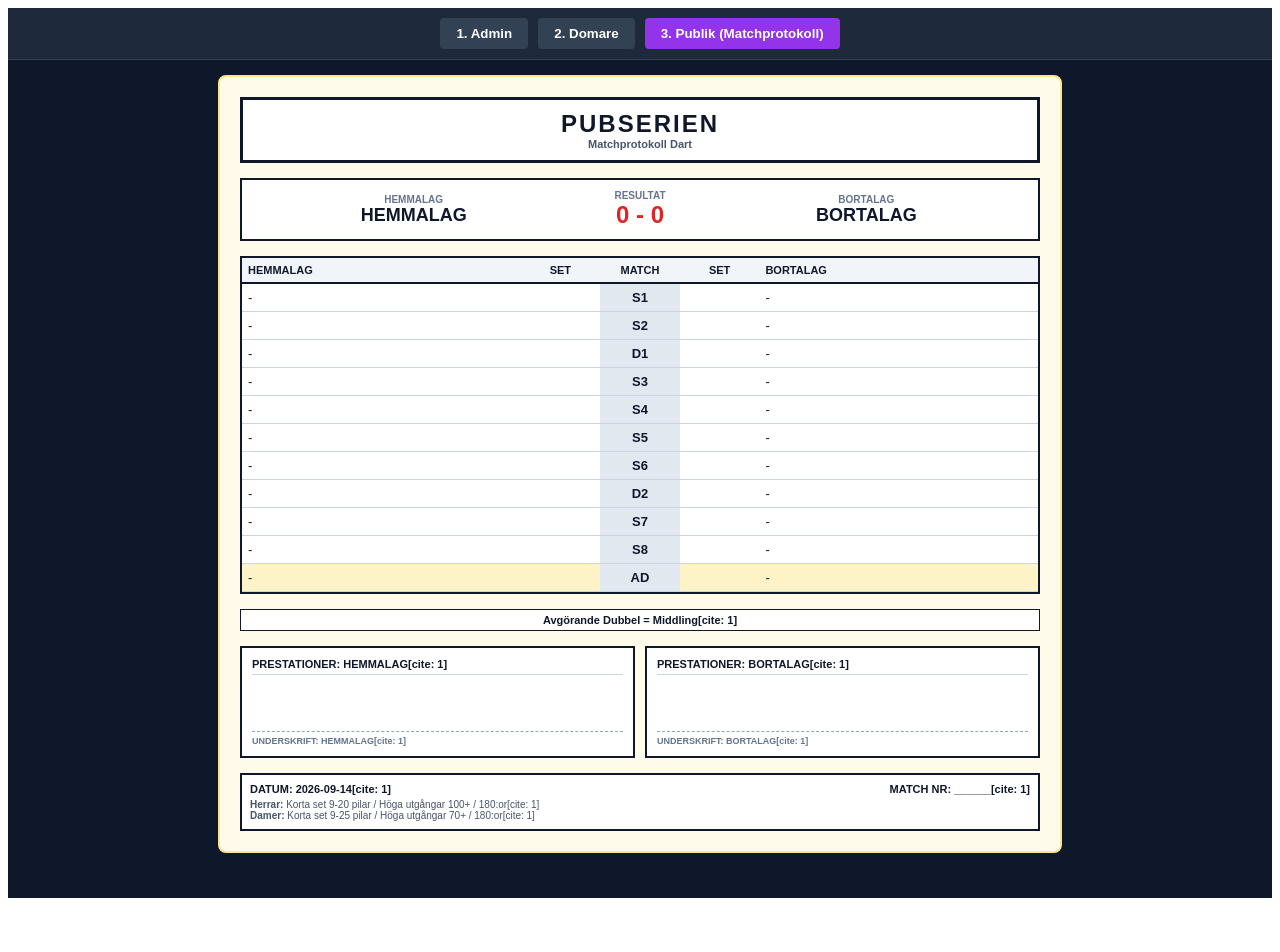
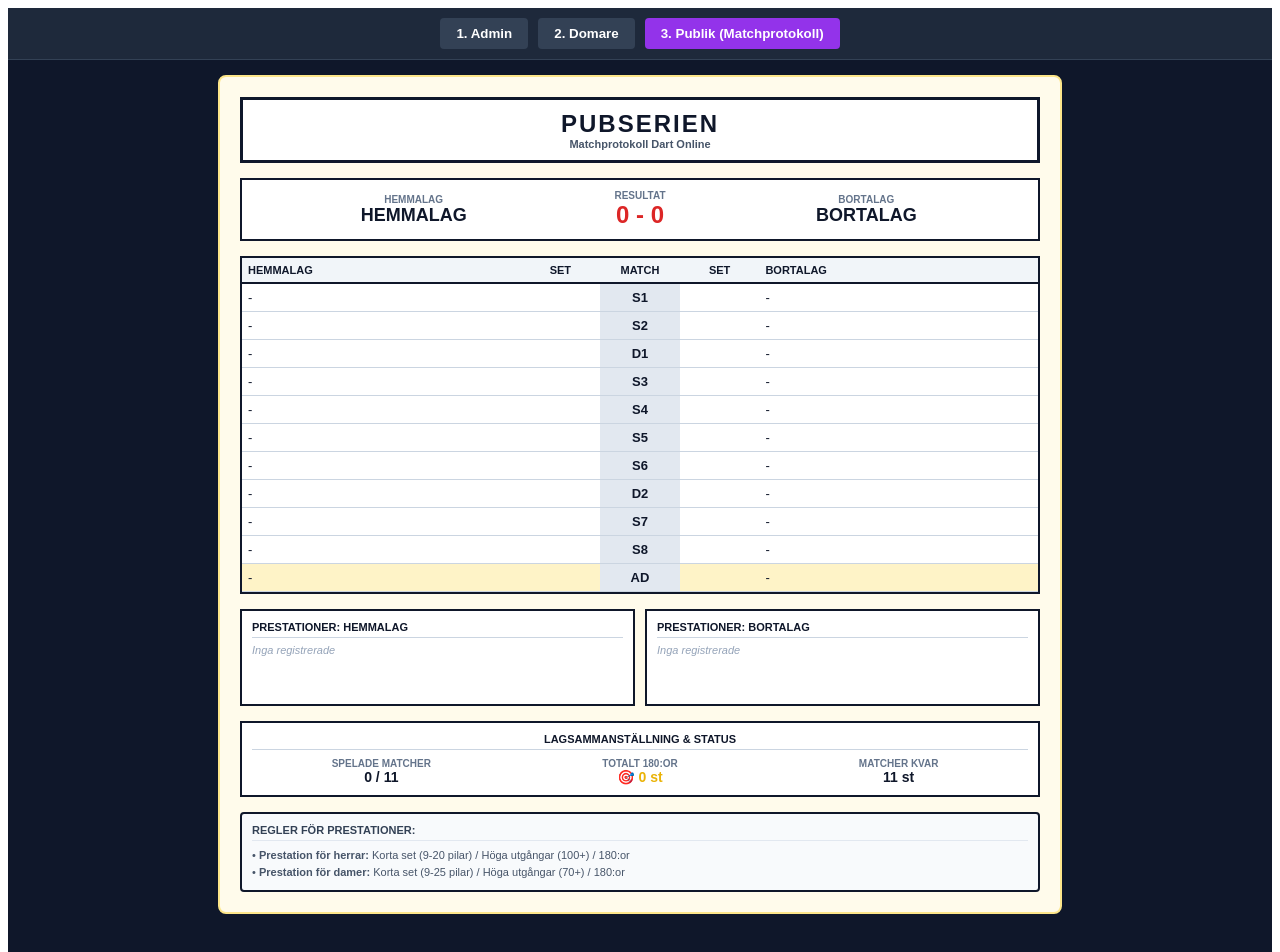
Before and after one commit to Ogge88/Dart-pubserie, a Next.js app: page / in a window 1280 px wide. Shown: the top 952 px of the page. Before the commit the page ends 906 px from the top, so only its background shows below. Built offline with nearby package versions, Linux system fonts and the light colour scheme.

Commit message:
Update index.js

```diff
--- a/pages/index.js
+++ b/pages/index.js
@@ -14,34 +14,66 @@ const INITIAL_SUB_MATCHES = [
   { id: 'AD', name: 'Avgörande Dubbel', type: 'double', homePlayer: '', awayPlayer: '', homeScore: 0, awayScore: 0, status: 'pending' }
 ];
 
+// --- 1. ADMIN VY (MED MANUELL RESULTATREDIGERING) ---
 function AdminView({ matchData, setMatchData }) {
   const handleTeamChange = (e) => setMatchData({ ...matchData, [e.target.name]: e.target.value });
-  const handlePlayerChange = (id, field, value) => {
-    const updated = matchData.subMatches.map(sm => sm.id === id ? { ...sm, [field]: value } : sm);
+
+  const handleSubMatchChange = (id, field, value) => {
+    const updated = matchData.subMatches.map(sm => {
+      if (sm.id === id) {
+        const updatedMatch = { ...sm, [field]: value };
+        // Om man ändrar poäng eller status manuellt
+        if (field === 'homeScore' || field === 'awayScore') {
+          updatedMatch[field] = parseInt(value, 10) || 0;
+        }
+        return updatedMatch;
+      }
+      return sm;
+    });
     setMatchData({ ...matchData, subMatches: updated });
   };
 
   return (
-    <div style={{ maxWidth: '600px', margin: '0 auto', fontFamily: 'sans-serif' }}>
-      <h1 style={{ color: '#60a5fa', fontSize: '20px', fontWeight: 'bold', marginBottom: '15px' }}>Admin - Laguppställning</h1>
+    <div style={{ maxWidth: '750px', margin: '0 auto', fontFamily: 'sans-serif' }}>
+      <h1 style={{ color: '#60a5fa', fontSize: '20px', fontWeight: 'bold', marginBottom: '15px' }}>Admin - Lag & Resultatredigering</h1>
+
+      {/* Lag-namn */}
       <div style={{ display: 'grid', gridTemplateColumns: '1fr 1fr', gap: '10px', backgroundColor: '#1e293b', padding: '15px', borderRadius: '8px', marginBottom: '20px' }}>
         <div>
-          <label style={{ display: 'block', color: '#94a3b8', fontSize: '12px', fontWeight: 'bold' }}>HEMMALAG</label>
+          <label style={{ display: 'block', color: '#94a3b8', fontSize: '11px', fontWeight: 'bold' }}>HEMMALAG</label>
           <input name="homeTeam" value={matchData.homeTeam} onChange={handleTeamChange} style={{ width: '100%', backgroundColor: '#334155', color: '#fff', padding: '8px', borderRadius: '4px', border: '1px solid #475569', marginTop: '4px' }} />
         </div>
         <div>
-          <label style={{ display: 'block', color: '#94a3b8', fontSize: '12px', fontWeight: 'bold' }}>BORTALAG</label>
+          <label style={{ display: 'block', color: '#94a3b8', fontSize: '11px', fontWeight: 'bold' }}>BORTALAG</label>
           <input name="awayTeam" value={matchData.awayTeam} onChange={handleTeamChange} style={{ width: '100%', backgroundColor: '#334155', color: '#fff', padding: '8px', borderRadius: '4px', border: '1px solid #475569', marginTop: '4px' }} />
         </div>
       </div>
+
+      {/* Delmatcher & Manuell Resultatjustering */}
       <div style={{ backgroundColor: '#1e293b', padding: '15px', borderRadius: '8px' }}>
-        <h2 style={{ color: '#e2e8f0', fontSize: '14px', fontWeight: 'bold', marginBottom: '10px' }}>SPELARE PER MATCH</h2>
+        <h2 style={{ color: '#e2e8f0', fontSize: '14px', fontWeight: 'bold', marginBottom: '10px' }}>SPELARE OCH RESULTAT PER MATCH</h2>
+
         {matchData.subMatches.map((sm) => (
-          <div key={sm.id} style={{ display: 'flex', alignItems: 'center', gap: '8px', borderBottom: '1px solid #334155', paddingBottom: '8px', marginBottom: '8px' }}>
-            <span style={{ width: '30px', color: '#eab308', fontWeight: 'bold', textAlign: 'center' }}>{sm.id}</span>
-            <input placeholder={`Spelare ${matchData.homeTeam}`} value={sm.homePlayer} onChange={(e) => handlePlayerChange(sm.id, 'homePlayer', e.target.value)} style={{ flex: 1, backgroundColor: '#334155', color: '#fff', padding: '6px', borderRadius: '4px', border: '1px solid #475569' }} />
-            <span style={{ color: '#64748b', fontSize: '12px' }}>VS</span>
-            <input placeholder={`Spelare ${matchData.awayTeam}`} value={sm.awayPlayer} onChange={(e) => handlePlayerChange(sm.id, 'awayPlayer', e.target.value)} style={{ flex: 1, backgroundColor: '#334155', color: '#fff', padding: '6px', borderRadius: '4px', border: '1px solid #475569' }} />
+          <div key={sm.id} style={{ borderBottom: '1px solid #334155', paddingBottom: '10px', marginBottom: '10px' }}>
+            <div style={{ display: 'flex', alignItems: 'center', gap: '8px', marginBottom: '6px' }}>
+              <span style={{ width: '30px', color: '#eab308', fontWeight: 'bold', textAlign: 'center' }}>{sm.id}</span>
+              <input placeholder={`Spelare ${matchData.homeTeam}`} value={sm.homePlayer} onChange={(e) => handleSubMatchChange(sm.id, 'homePlayer', e.target.value)} style={{ flex: 1, backgroundColor: '#334155', color: '#fff', padding: '6px', borderRadius: '4px', border: '1px solid #475569' }} />
+              <span style={{ color: '#64748b', fontSize: '12px' }}>VS</span>
+              <input placeholder={`Spelare ${matchData.awayTeam}`} value={sm.awayPlayer} onChange={(e) => handleSubMatchChange(sm.id, 'awayPlayer', e.target.value)} style={{ flex: 1, backgroundColor: '#334155', color: '#fff', padding: '6px', borderRadius: '4px', border: '1px solid #475569' }} />
+            </div>
+
+            {/* Manuell Resultat-kontroll */}
+            <div style={{ display: 'flex', justifyContent: 'flex-end', alignItems: 'center', gap: '10px', fontSize: '12px', color: '#94a3b8' }}>
+              <span>Manúellt resultat (legs):</span>
+              <input type="number" min="0" max="3" value={sm.homeScore} onChange={(e) => handleSubMatchChange(sm.id, 'homeScore', e.target.value)} style={{ width: '45px', backgroundColor: '#0f172a', color: '#fcd34d', border: '1px solid #475569', borderRadius: '4px', textAlign: 'center', fontWeight: 'bold', padding: '2px' }} />
+              <span>-</span>
+              <input type="number" min="0" max="3" value={sm.awayScore} onChange={(e) => handleSubMatchChange(sm.id, 'awayScore', e.target.value)} style={{ width: '45px', backgroundColor: '#0f172a', color: '#fcd34d', border: '1px solid #475569', borderRadius: '4px', textAlign: 'center', fontWeight: 'bold', padding: '2px' }} />
+
+              <select value={sm.status} onChange={(e) => handleSubMatchChange(sm.id, 'status', e.target.value)} style={{ backgroundColor: '#0f172a', color: '#fff', border: '1px solid #475569', borderRadius: '4px', padding: '3px 6px' }}>
+                <option value="pending">Ej klar</option>
+                <option value="completed">Klar (Spelad)</option>
+              </select>
+            </div>
           </div>
         ))}
       </div>
@@ -49,11 +81,12 @@ function AdminView({ matchData, setMatchData }) {
   );
 }
 
+// --- 2. DOMAR VY (N01 SCORER) ---
 function N01Scorer({ match, homeTeam, awayTeam, onBack, onSave }) {
   const [homeScore, setHomeScore] = useState(501);
   const [awayScore, setAwayScore] = useState(501);
-  const [homeLegs, setHomeLegs] = useState(0);
-  const [awayLegs, setAwayLegs] = useState(0);
+  const [homeLegs, setHomeLegs] = useState(match.homeScore || 0);
+  const [awayLegs, setAwayLegs] = useState(match.awayScore || 0);
   const [inputVal, setInputVal] = useState('');
   const [turn, setTurn] = useState('home');
   const [rounds, setRounds] = useState([]);
@@ -249,19 +282,25 @@ function RefereeView({ matchData, activeSubMatchId, setActiveSubMatchId, onSaveM
   return <N01Scorer match={activeMatch} homeTeam={matchData.homeTeam} awayTeam={matchData.awayTeam} onBack={() => setActiveSubMatchId(null)} onSave={onSaveMatch} />;
 }
 
+// --- 3. PUBLIK VY (RENSAT OCH APPASSAT FÖR ONLINE) ---
 function PublicView({ matchData }) {
   const totalHomeScore = matchData.subMatches.reduce((acc, sm) => acc + (sm.homeScore > sm.awayScore ? 1 : 0), 0);
   const totalAwayScore = matchData.subMatches.reduce((acc, sm) => acc + (sm.awayScore > sm.homeScore ? 1 : 0), 0);
   const homePerf = matchData.performances.filter(p => p.team === 'home');
   const awayPerf = matchData.performances.filter(p => p.team === 'away');
 
+  const completedCount = matchData.subMatches.filter(sm => sm.status === 'completed').length;
+
   return (
     <div style={{ maxWidth: '800px', margin: '0 auto', backgroundColor: '#fffbeb', color: '#0f172a', padding: '20px', borderRadius: '8px', border: '2px solid #fde68a', fontFamily: 'sans-serif' }}>
+
+      {/* Protokoll Header */}
       <div style={{ border: '3px solid #0f172a', padding: '10px', textAlign: 'center', backgroundColor: '#fff', marginBottom: '15px' }}>
         <h1 style={{ fontSize: '24px', fontWeight: '900', letterSpacing: '2px', margin: 0 }}>PUBSERIEN</h1>
-        <p style={{ fontSize: '11px', fontWeight: 'bold', color: '#475569', margin: 0 }}>Matchprotokoll Dart</p>
+        <p style={{ fontSize: '11px', fontWeight: 'bold', color: '#475569', margin: 0 }}>Matchprotokoll Dart Online</p>
       </div>
 
+      {/* Lag-rubriker & Totalresultat */}
       <div style={{ display: 'grid', gridTemplateColumns: '5fr 2fr 5fr', border: '2px solid #0f172a', backgroundColor: '#fff', marginBottom: '15px', padding: '10px', textAlign: 'center', alignItems: 'center' }}>
         <div>
           <div style={{ fontSize: '10px', fontWeight: 'bold', color: '#64748b' }}>HEMMALAG</div>
@@ -277,6 +316,7 @@ function PublicView({ matchData }) {
         </div>
       </div>
 
+      {/* Delmatcher Tabell */}
       <div style={{ border: '2px solid #0f172a', backgroundColor: '#fff', marginBottom: '15px' }}>
         <table style={{ width: '100%', borderCollapse: 'collapse', textAlign: 'center', fontSize: '13px' }}>
           <thead>
@@ -302,38 +342,59 @@ function PublicView({ matchData }) {
         </table>
       </div>
 
-      <div style={{ textAlign: 'center', fontSize: '11px', fontWeight: 'bold', border: '1px solid #0f172a', backgroundColor: '#fff', padding: '4px', marginBottom: '15px' }}>
-        Avgörande Dubbel = Middling[cite: 1]
-      </div>
-
+      {/* Prestationer per lag */}
       <div style={{ display: 'grid', gridTemplateColumns: '1fr 1fr', gap: '10px', marginBottom: '15px' }}>
         <div style={{ border: '2px solid #0f172a', backgroundColor: '#fff', padding: '10px' }}>
-          <div style={{ fontSize: '11px', fontWeight: 'bold', borderBottom: '1px solid #cbd5e1', paddingBottom: '4px', marginBottom: '6px' }}>PRESTATIONER: HEMMALAG[cite: 1]</div>
-          <div style={{ minHeight: '40px', fontSize: '11px' }}>
-            {homePerf.map((p, i) => <div key={i}>🎯 {p.player}: {p.text}</div>)}
+          <div style={{ fontSize: '11px', fontWeight: 'bold', borderBottom: '1px solid #cbd5e1', paddingBottom: '4px', marginBottom: '6px' }}>PRESTATIONER: HEMMALAG</div>
+          <div style={{ minHeight: '50px', fontSize: '11px' }}>
+            {homePerf.length > 0 ? (
+              homePerf.map((p, i) => <div key={i}>🎯 {p.player}: {p.text}</div>)
+            ) : (
+              <span style={{ color: '#94a3b8', fontStyle: 'italic' }}>Inga registrerade</span>
+            )}
           </div>
-          <div style={{ borderTop: '1px dashed #94a3b8', paddingTop: '4px', marginTop: '10px', fontSize: '9px', fontWeight: 'bold', color: '#64748b' }}>UNDERSKRIFT: HEMMALAG[cite: 1]</div>
         </div>
 
         <div style={{ border: '2px solid #0f172a', backgroundColor: '#fff', padding: '10px' }}>
-          <div style={{ fontSize: '11px', fontWeight: 'bold', borderBottom: '1px solid #cbd5e1', paddingBottom: '4px', marginBottom: '6px' }}>PRESTATIONER: BORTALAG[cite: 1]</div>
-          <div style={{ minHeight: '40px', fontSize: '11px' }}>
-            {awayPerf.map((p, i) => <div key={i}>🎯 {p.player}: {p.text}</div>)}
+          <div style={{ fontSize: '11px', fontWeight: 'bold', borderBottom: '1px solid #cbd5e1', paddingBottom: '4px', marginBottom: '6px' }}>PRESTATIONER: BORTALAG</div>
+          <div style={{ minHeight: '50px', fontSize: '11px' }}>
+            {awayPerf.length > 0 ? (
+              awayPerf.map((p, i) => <div key={i}>🎯 {p.player}: {p.text}</div>)
+            ) : (
+              <span style={{ color: '#94a3b8', fontStyle: 'italic' }}>Inga registrerade</span>
+            )}
           </div>
-          <div style={{ borderTop: '1px dashed #94a3b8', paddingTop: '4px', marginTop: '10px', fontSize: '9px', fontWeight: 'bold', color: '#64748b' }}>UNDERSKRIFT: BORTALAG[cite: 1]</div>
         </div>
       </div>
 
-      <div style={{ border: '2px solid #0f172a', backgroundColor: '#fff', padding: '8px', fontSize: '11px' }}>
-        <div style={{ display: 'flex', justifyContent: 'space-between', fontWeight: 'bold', marginBottom: '4px' }}>
-          <span>DATUM: {new Date().toISOString().split('T')[0]}[cite: 1]</span>
-          <span>MATCH NR: ______[cite: 1]</span>
-        </div>
-        <div style={{ color: '#475569', fontSize: '10px' }}>
-          <div><strong>Herrar:</strong> Korta set 9-20 pilar / Höga utgångar 100+ / 180:or[cite: 1]</div>
-          <div><strong>Damer:</strong> Korta set 9-25 pilar / Höga utgångar 70+ / 180:or[cite: 1]</div>
+      {/* Ny Online-sektion: Lagsammanställning (ersätter underskrifterna) */}
+      <div style={{ border: '2px solid #0f172a', backgroundColor: '#fff', padding: '10px', marginBottom: '15px' }}>
+        <div style={{ fontSize: '11px', fontWeight: 'bold', borderBottom: '1px solid #cbd5e1', paddingBottom: '4px', marginBottom: '8px', textAlign: 'center' }}>LAGSAMMANSTÄLLNING & STATUS</div>
+        <div style={{ display: 'grid', gridTemplateColumns: '1fr 1fr 1fr', textAlign: 'center', fontSize: '12px' }}>
+          <div>
+            <div style={{ color: '#64748b', fontSize: '10px', fontWeight: 'bold' }}>SPELADE MATCHER</div>
+            <div style={{ fontWeight: 'bold', fontSize: '14px' }}>{completedCount} / 11</div>
+          </div>
+          <div>
+            <div style={{ color: '#64748b', fontSize: '10px', fontWeight: 'bold' }}>TOTALT 180:OR</div>
+            <div style={{ fontWeight: 'bold', fontSize: '14px', color: '#eab308' }}>🎯 {matchData.performances.filter(p => p.text === '180').length} st</div>
+          </div>
+          <div>
+            <div style={{ color: '#64748b', fontSize: '10px', fontWeight: 'bold' }}>MATCHER KVAR</div>
+            <div style={{ fontWeight: 'bold', fontSize: '14px' }}>{11 - completedCount} st</div>
+          </div>
         </div>
       </div>
+
+      {/* Regler för Prestationer (Snygg och tydlig ruta) */}
+      <div style={{ border: '2px solid #0f172a', backgroundColor: '#f8fafc', padding: '10px', fontSize: '11px', borderRadius: '4px' }}>
+        <div style={{ fontWeight: 'bold', borderBottom: '1px solid #e2e8f0', paddingBottom: '4px', marginBottom: '6px', color: '#334155' }}>REGLER FÖR PRESTATIONER:</div>
+        <div style={{ color: '#475569', lineHeight: '1.5' }}>
+          <div>• <strong>Prestation för herrar:</strong> Korta set (9-20 pilar) / Höga utgångar (100+) / 180:or</div>
+          <div>• <strong>Prestation för damer:</strong> Korta set (9-25 pilar) / Höga utgångar (70+) / 180:or</div>
+        </div>
+      </div>
+
     </div>
   );
 }
@@ -358,7 +419,7 @@ export default function Home() {
 
   return (
     <div style={{ minHeight: '100vh', backgroundColor: '#0f172a', color: '#fff', paddingBottom: '30px', fontFamily: 'sans-serif' }}>
-      <nav style={{ backgroundColor: '#1e293b', padding: '10px', display: 'flex', justifyContent: 'center', gap: '10px', borderBottom: '1px solid #334155', sticky: 'top' }}>
+      <nav style={{ backgroundColor: '#1e293b', padding: '10px', display: 'flex', justifyContent: 'center', gap: '10px', borderBottom: '1px solid #334155', position: 'sticky', top: 0, zIndex: 50 }}>
         <button onClick={() => setCurrentView('admin')} style={{ backgroundColor: currentView === 'admin' ? '#2563eb' : '#334155', color: '#fff', border: 'none', padding: '8px 16px', borderRadius: '4px', fontWeight: 'bold', cursor: 'pointer' }}>1. Admin</button>
         <button onClick={() => setCurrentView('referee')} style={{ backgroundColor: currentView === 'referee' ? '#16a34a' : '#334155', color: '#fff', border: 'none', padding: '8px 16px', borderRadius: '4px', fontWeight: 'bold', cursor: 'pointer' }}>2. Domare</button>
         <button onClick={() => setCurrentView('public')} style={{ backgroundColor: currentView === 'public' ? '#9333ea' : '#334155', color: '#fff', border: 'none', padding: '8px 16px', borderRadius: '4px', fontWeight: 'bold', cursor: 'pointer' }}>3. Publik (Matchprotokoll)</button>
```
